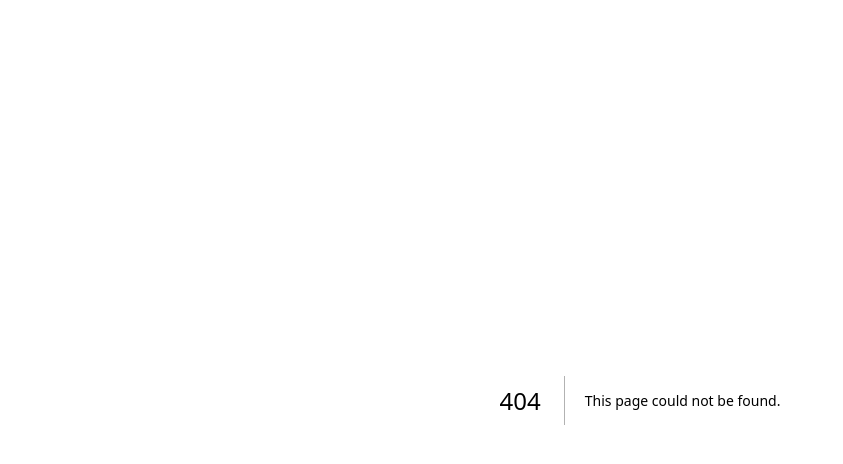
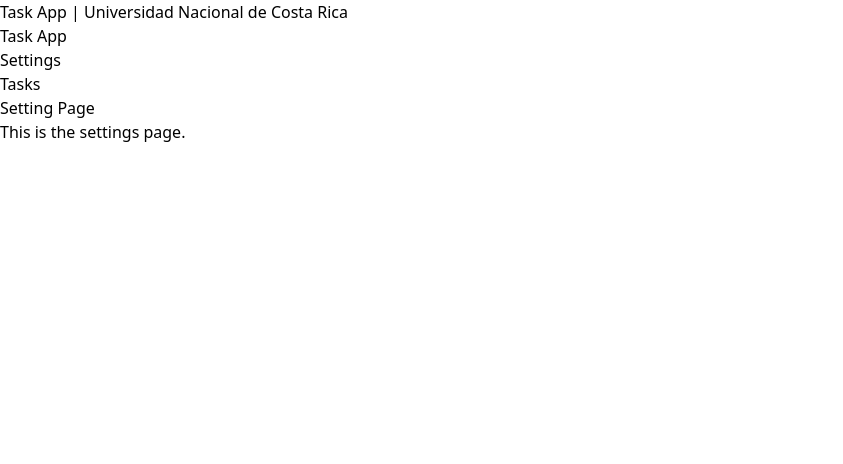
Before and after one commit to una-eif509-desarrolloweb-master/taskapp-frontend-web-nextjs, a Next.js app: page /settings in a window 1280 px wide. Before the commit this address had no page. Shown: the top 464 px of the page, without its empty margins (0-843 px from the left). Built offline with nearby package versions, Linux system fonts and the light colour scheme.

Commit message:
Pages and Navigation

```diff
--- a/app/globals.css
+++ b/app/globals.css
@@ -1,27 +1,3 @@
 @tailwind base;
 @tailwind components;
 @tailwind utilities;
-
-:root {
-  --foreground-rgb: 0, 0, 0;
-  --background-start-rgb: 214, 219, 220;
-  --background-end-rgb: 255, 255, 255;
-}
-
-@media (prefers-color-scheme: dark) {
-  :root {
-    --foreground-rgb: 255, 255, 255;
-    --background-start-rgb: 0, 0, 0;
-    --background-end-rgb: 0, 0, 0;
-  }
-}
-
-body {
-  color: rgb(var(--foreground-rgb));
-  background: linear-gradient(
-      to bottom,
-      transparent,
-      rgb(var(--background-end-rgb))
-    )
-    rgb(var(--background-start-rgb));
-}
--- /dev/null
+++ b/app/head.js
@@ -0,0 +1,9 @@
+export default function Head() {
+  return (
+    <>
+      <title>Task App | Universidad Nacional de Costa Rica</title>
+      <meta name="viewport" content="width=device-width, initial-scale=1" />
+      <link rel="icon" href="/favicon.ico" />
+    </>
+  );
+}
--- /dev/null
+++ b/app/home/page.js
@@ -0,0 +1,12 @@
+export default function Page() {
+  return (
+    <>
+      <div>
+        <h1>Home Page</h1>
+        <p>
+          This is the home page.
+        </p>
+      </div>
+    </>
+  );
+}
--- a/app/layout.js
+++ b/app/layout.js
@@ -1,17 +1,47 @@
-import { Inter } from 'next/font/google'
+import {Open_Sans} from 'next/font/google'
+import Link from "next/link";
+
 import './globals.css'
 
-const inter = Inter({ subsets: ['latin'] })
+const inter = Open_Sans({
+    subsets: ['latin'],
+    weight: ["400"],
+})
 
 export const metadata = {
     title: 'TaskApp Universidad Nacional de Costa Rica',
     description: 'Aplicación de Guía de Tareas para la Universidad Nacional de Costa Rica',
 }
 
-export default function RootLayout({ children }) {
+export default function RootLayout({children}) {
     return (
         <html lang="en">
-      <body className={inter.className}>{children}</body>
+        <head/>
+        <body>
+        <header>
+            <h1>Task App | Universidad Nacional de Costa Rica</h1>
+            <ul>
+                <li>
+                    <Link href={"/home"}>
+                        Task App
+                    </Link>
+                </li>
+                <li>
+                    <Link href="/settings">
+                        Settings
+                    </Link>
+                </li>
+                <li>
+                    <Link href="/tasks">
+                        Tasks
+                    </Link>
+                </li>
+            </ul>
+        </header>
+        <div>
+            {children}
+        </div>
+        </body>
         </html>
     )
 }
--- a/app/page.js
+++ b/app/page.js
@@ -1,113 +1,10 @@
-import Image from 'next/image'
+import Link from "next/link";
 
-export default function Home() {
+export default function Page() {
   return (
-    <main className="flex min-h-screen flex-col items-center justify-between p-24">
-      <div className="z-10 max-w-5xl w-full items-center justify-between font-mono text-sm lg:flex">
-        <p className="fixed left-0 top-0 flex w-full justify-center border-b border-gray-300 bg-gradient-to-b from-zinc-200 pb-6 pt-8 backdrop-blur-2xl dark:border-neutral-800 dark:bg-zinc-800/30 dark:from-inherit lg:static lg:w-auto  lg:rounded-xl lg:border lg:bg-gray-200 lg:p-4 lg:dark:bg-zinc-800/30">
-          Get started by editing&nbsp;
-          <code className="font-mono font-bold">app/page.js</code>
-        </p>
-        <div className="fixed bottom-0 left-0 flex h-48 w-full items-end justify-center bg-gradient-to-t from-white via-white dark:from-black dark:via-black lg:static lg:h-auto lg:w-auto lg:bg-none">
-          <a
-            className="pointer-events-none flex place-items-center gap-2 p-8 lg:pointer-events-auto lg:p-0"
-            href="https://vercel.com?utm_source=create-next-app&utm_medium=appdir-template&utm_campaign=create-next-app"
-            target="_blank"
-            rel="noopener noreferrer"
-          >
-            By{' '}
-            <Image
-              src="/vercel.svg"
-              alt="Vercel Logo"
-              className="dark:invert"
-              width={100}
-              height={24}
-              priority
-            />
-          </a>
-        </div>
-      </div>
-
-      <div className="relative flex place-items-center before:absolute before:h-[300px] before:w-[480px] before:-translate-x-1/2 before:rounded-full before:bg-gradient-radial before:from-white before:to-transparent before:blur-2xl before:content-[''] after:absolute after:-z-20 after:h-[180px] after:w-[240px] after:translate-x-1/3 after:bg-gradient-conic after:from-sky-200 after:via-blue-200 after:blur-2xl after:content-[''] before:dark:bg-gradient-to-br before:dark:from-transparent before:dark:to-blue-700 before:dark:opacity-10 after:dark:from-sky-900 after:dark:via-[#0141ff] after:dark:opacity-40 before:lg:h-[360px] z-[-1]">
-        <Image
-          className="relative dark:drop-shadow-[0_0_0.3rem_#ffffff70] dark:invert"
-          src="/next.svg"
-          alt="Next.js Logo"
-          width={180}
-          height={37}
-          priority
-        />
-      </div>
-
-      <div className="mb-32 grid text-center lg:max-w-5xl lg:w-full lg:mb-0 lg:grid-cols-4 lg:text-left">
-        <a
-          href="https://nextjs.org/docs?utm_source=create-next-app&utm_medium=appdir-template&utm_campaign=create-next-app"
-          className="group rounded-lg border border-transparent px-5 py-4 transition-colors hover:border-gray-300 hover:bg-gray-100 hover:dark:border-neutral-700 hover:dark:bg-neutral-800/30"
-          target="_blank"
-          rel="noopener noreferrer"
-        >
-          <h2 className={`mb-3 text-2xl font-semibold`}>
-            Docs{' '}
-            <span className="inline-block transition-transform group-hover:translate-x-1 motion-reduce:transform-none">
-              -&gt;
-            </span>
-          </h2>
-          <p className={`m-0 max-w-[30ch] text-sm opacity-50`}>
-            Find in-depth information about Next.js features and API.
-          </p>
-        </a>
-
-        <a
-          href="https://nextjs.org/learn?utm_source=create-next-app&utm_medium=appdir-template-tw&utm_campaign=create-next-app"
-          className="group rounded-lg border border-transparent px-5 py-4 transition-colors hover:border-gray-300 hover:bg-gray-100 hover:dark:border-neutral-700 hover:dark:bg-neutral-800 hover:dark:bg-opacity-30"
-          target="_blank"
-          rel="noopener noreferrer"
-        >
-          <h2 className={`mb-3 text-2xl font-semibold`}>
-            Learn{' '}
-            <span className="inline-block transition-transform group-hover:translate-x-1 motion-reduce:transform-none">
-              -&gt;
-            </span>
-          </h2>
-          <p className={`m-0 max-w-[30ch] text-sm opacity-50`}>
-            Learn about Next.js in an interactive course with&nbsp;quizzes!
-          </p>
-        </a>
-
-        <a
-          href="https://vercel.com/templates?framework=next.js&utm_source=create-next-app&utm_medium=appdir-template&utm_campaign=create-next-app"
-          className="group rounded-lg border border-transparent px-5 py-4 transition-colors hover:border-gray-300 hover:bg-gray-100 hover:dark:border-neutral-700 hover:dark:bg-neutral-800/30"
-          target="_blank"
-          rel="noopener noreferrer"
-        >
-          <h2 className={`mb-3 text-2xl font-semibold`}>
-            Templates{' '}
-            <span className="inline-block transition-transform group-hover:translate-x-1 motion-reduce:transform-none">
-              -&gt;
-            </span>
-          </h2>
-          <p className={`m-0 max-w-[30ch] text-sm opacity-50`}>
-            Explore the Next.js 13 playground.
-          </p>
-        </a>
-
-        <a
-          href="https://vercel.com/new?utm_source=create-next-app&utm_medium=appdir-template&utm_campaign=create-next-app"
-          className="group rounded-lg border border-transparent px-5 py-4 transition-colors hover:border-gray-300 hover:bg-gray-100 hover:dark:border-neutral-700 hover:dark:bg-neutral-800/30"
-          target="_blank"
-          rel="noopener noreferrer"
-        >
-          <h2 className={`mb-3 text-2xl font-semibold`}>
-            Deploy{' '}
-            <span className="inline-block transition-transform group-hover:translate-x-1 motion-reduce:transform-none">
-              -&gt;
-            </span>
-          </h2>
-          <p className={`m-0 max-w-[30ch] text-sm opacity-50`}>
-            Instantly deploy your Next.js site to a shareable URL with Vercel.
-          </p>
-        </a>
-      </div>
-    </main>
-  )
+      <>
+        <h1>Welcome to Globomantics App</h1>
+        <Link href="/home">Home</Link>
+      </>
+  );
 }
--- /dev/null
+++ b/app/settings/page.js
@@ -0,0 +1,12 @@
+export default function Page() {
+    return (
+        <>
+            <div>
+                <h1>Setting Page</h1>
+                <p>
+                    This is the settings page.
+                </p>
+            </div>
+        </>
+    );
+}
--- /dev/null
+++ b/app/tasks/page.js
@@ -0,0 +1,12 @@
+export default function Page() {
+    return (
+        <>
+            <div>
+                <h1>Tasks Page</h1>
+                <p>
+                    This is the tasks page.
+                </p>
+            </div>
+        </>
+    );
+}
```
Also changed, not shown: package.json (+5 -5 lines), app/rootStyle.module.css (added), 1 other file (tests, documents, lock files or other folders). Lines whose indentation alone changed are shown as unchanged.
